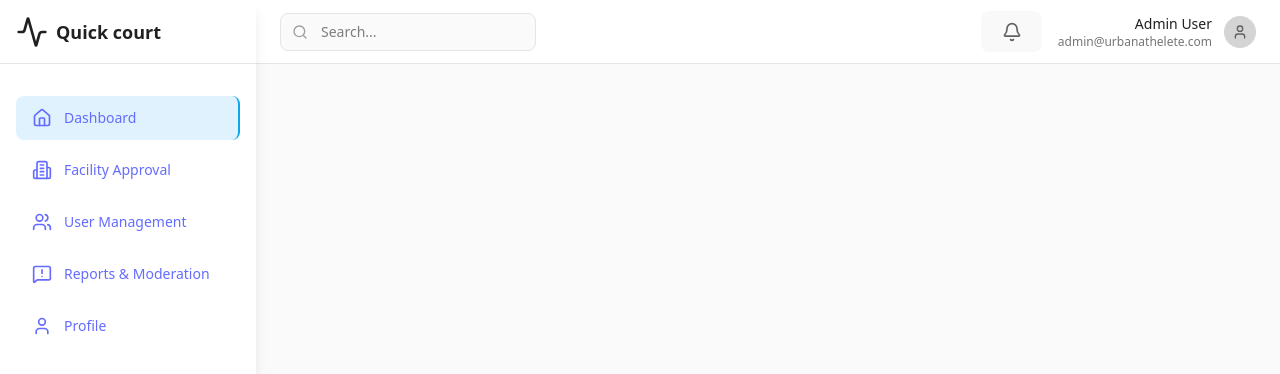
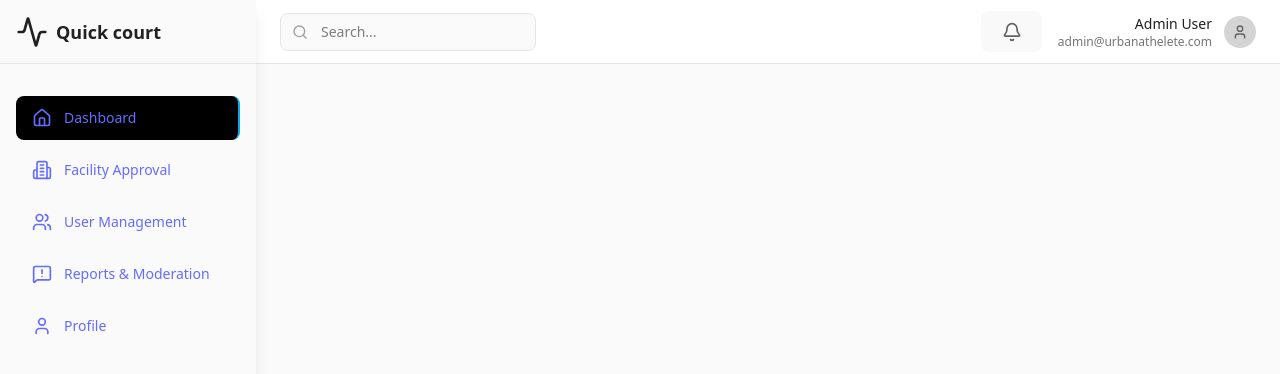
Before and after one commit to jainankit0811/QuickCourt-TechWizard, a React (Vite) app in the folder frontend/: page / in a window 1280 px wide. Shown: the top 374 px of the page. Built offline with nearby package versions, Linux system fonts and the light colour scheme; no server answers.

Commit message:
correcting the issues with side bar

```diff
--- a/frontend/src/components/Layout/Sidebar.jsx
+++ b/frontend/src/components/Layout/Sidebar.jsx
@@ -32,7 +32,7 @@ const Sidebar = ({ isOpen, onClose }) => {
 
             {/* Sidebar */}
             <div className={`
-        fixed inset-y-0 left-0 z-30 w-64 bg-white shadow-lg transform transition-transform duration-300 ease-in-out
+        fixed inset-y-0 left-0 z-30 w-64 bg-grey shadow-lg transform transition-transform duration-300 ease-in-out
         lg:translate-x-0 lg:static lg:inset-0
         ${isOpen ? 'translate-x-0' : '-translate-x-full'}
       `}>
@@ -64,7 +64,7 @@ const Sidebar = ({ isOpen, onClose }) => {
                                     className={`
                     flex items-center px-4 py-3 text-sm font-medium rounded-lg transition-colors duration-200
                     ${isActive
-                                            ? 'bg-[#e0f2fe] text-[#0369a1] border-r-2 border-[#0ea5e9]'
+                                            ? 'bg-[#000000] text-[#0369a1] border-r-2 border-[#0ea5e9]'
                                             : 'text-[#616161] hover:bg-[#f5f5f5] hover:text-[#212121]'
                                         }
                   `}
```
